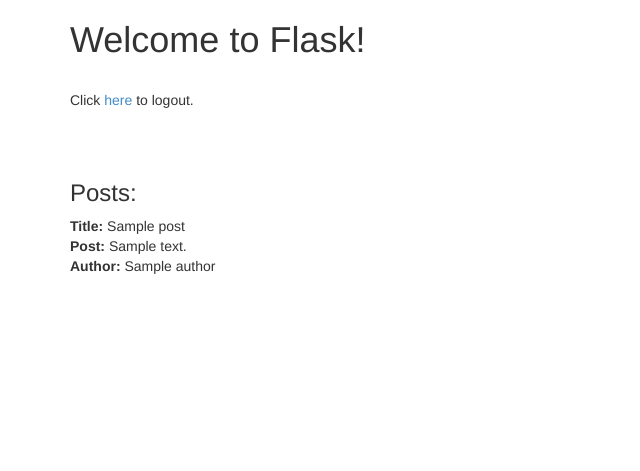
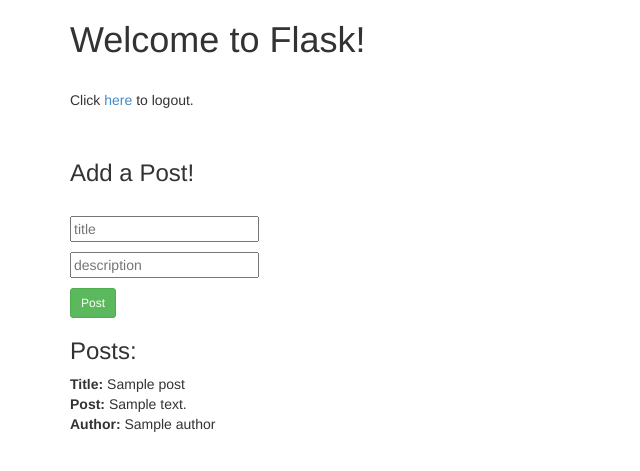
Before and after one commit to tmlima/flask-intro, a Flask app: template project/home/templates/index.html in a window 1280 px wide. Shown: the top 471 px of the page, without its empty margins (0-640 px from the left). Run offline with Flask 2, Linux system fonts and the light colour scheme; tables that the repository leaves empty hold one stand-in row (values such as "Sample post"); the template is opened without the code that fills it: values that come from a table or form of the project are taken from there, most other values are stand-ins (such as "Sample title", 1, 10 or a date in 2020); some libraries are stand-ins or nearby versions.

Commit message:
Part 26 - Finalize Messaging System

```diff
--- /dev/null
+++ b/project/home/forms.py
@@ -0,0 +1,8 @@
+from flask_wtf import Form
+from wtforms import TextField
+from wtforms.validators import DataRequired, Length
+
+
+class MessageForm(Form):
+    title = TextField('Title', validators=[DataRequired(), Length(max=128)])
+    description = TextField('Description', validators=[DataRequired(), Length(max=512)])
--- a/project/home/templates/index.html
+++ b/project/home/templates/index.html
@@ -4,8 +4,37 @@
 <h1>Welcome to Flask!</h1>
 <br>
 <p>Click <a href="/logout">here</a> to logout.</p>
+<br>
 
-<br><br>
+<!-- post form -->
+<h3>Add a Post!</h3>
+<br>
+<form class="form-message" role="form" method="post" action="/">
+  {{ form.csrf_token }}
+  <p>
+    {{ form.title(placeholder="title") }}
+    <span class="error">
+      {% if form.title.errors %}
+        {% for error in form.title.errors %}
+          {{ error }}
+        {% endfor %}
+      {% endif %}
+    </span>
+  </p>
+  <p>
+  {{ form.description(placeholder="description") }}
+    <span class="error">
+      {% if form.description.errors %}
+        {% for error in form.description.errors %}
+          {{ error }}
+        {% endfor %}
+      {% endif %}
+    </span>
+  </p>
+  <button class="btn btn-sm btn-success" type="submit">Post</button>
+</form>
+
+<!-- All posts -->
 <h3>Posts:</h3>
 {% for post in posts %}
   <strong>Title:</strong> {{ post.title }} <br>
```
